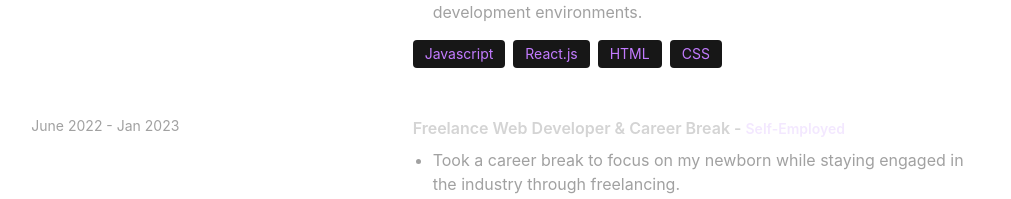
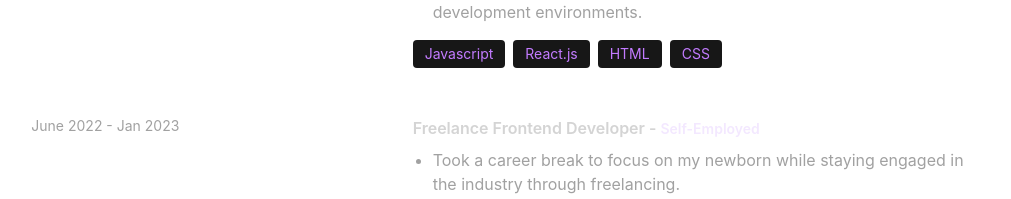
Before and after one commit to ruchi-shrivastava/my-portfolio, a React (Vite) app: page / in a window 1280 px wide. Shown: the part 2164-2363 px from the top of the page, without its empty margins (130-1141 px from the left). Built offline with nearby package versions, Linux system fonts and the light colour scheme.

Commit message:
new added

```diff
--- a/src/constants/index.js
+++ b/src/constants/index.js
@@ -24,7 +24,7 @@ export const EXPERIENCES = [
   },
   {
     year: "June 2022 - Jan 2023",
-    role:"Freelance Web Developer & Career Break",
+    role:"Freelance Frontend Developer",
     company: "Self-Employed",
     description: [
       "Took a career break to focus on my newborn while staying engaged in the industry through freelancing.",
```
